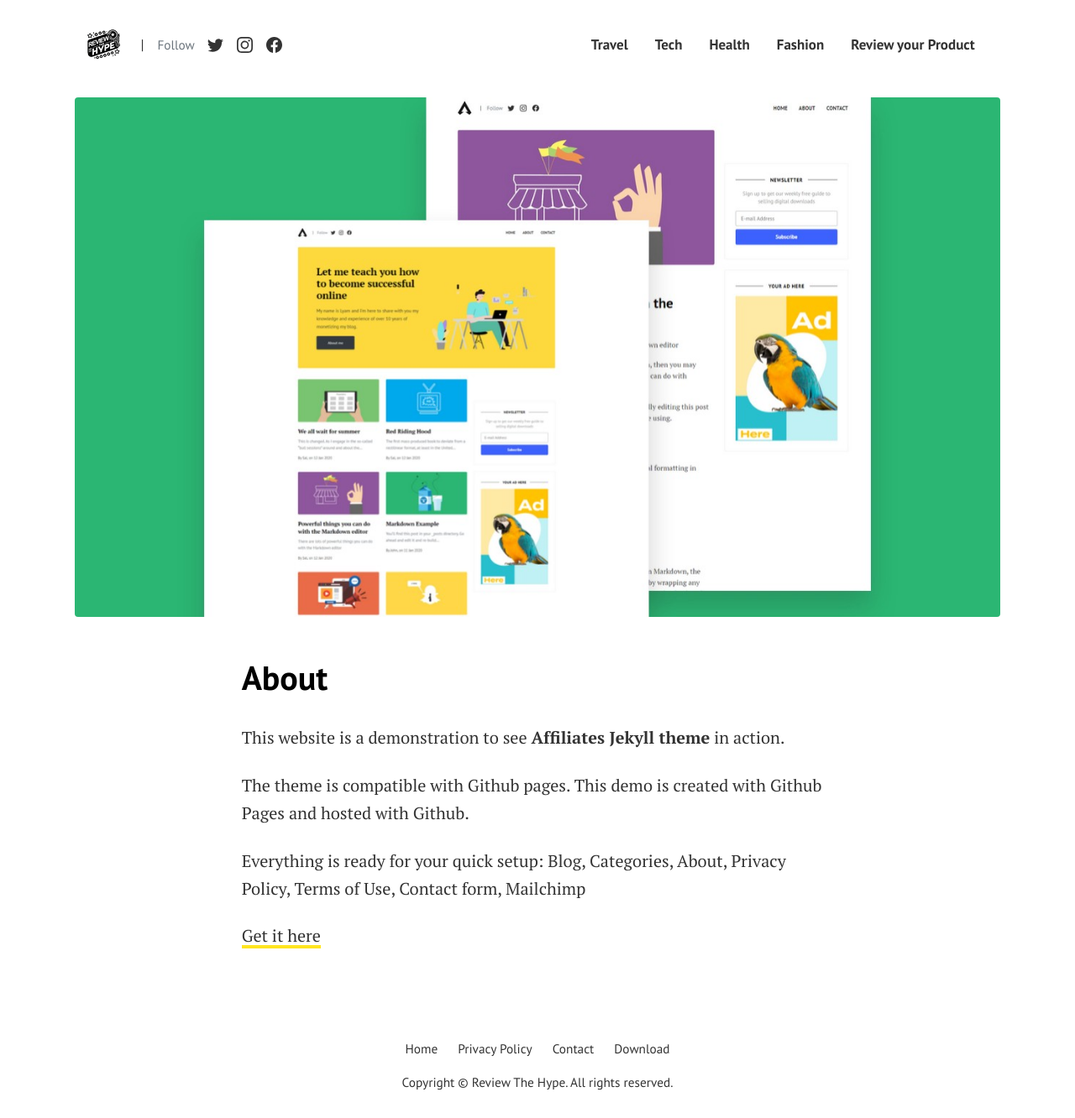
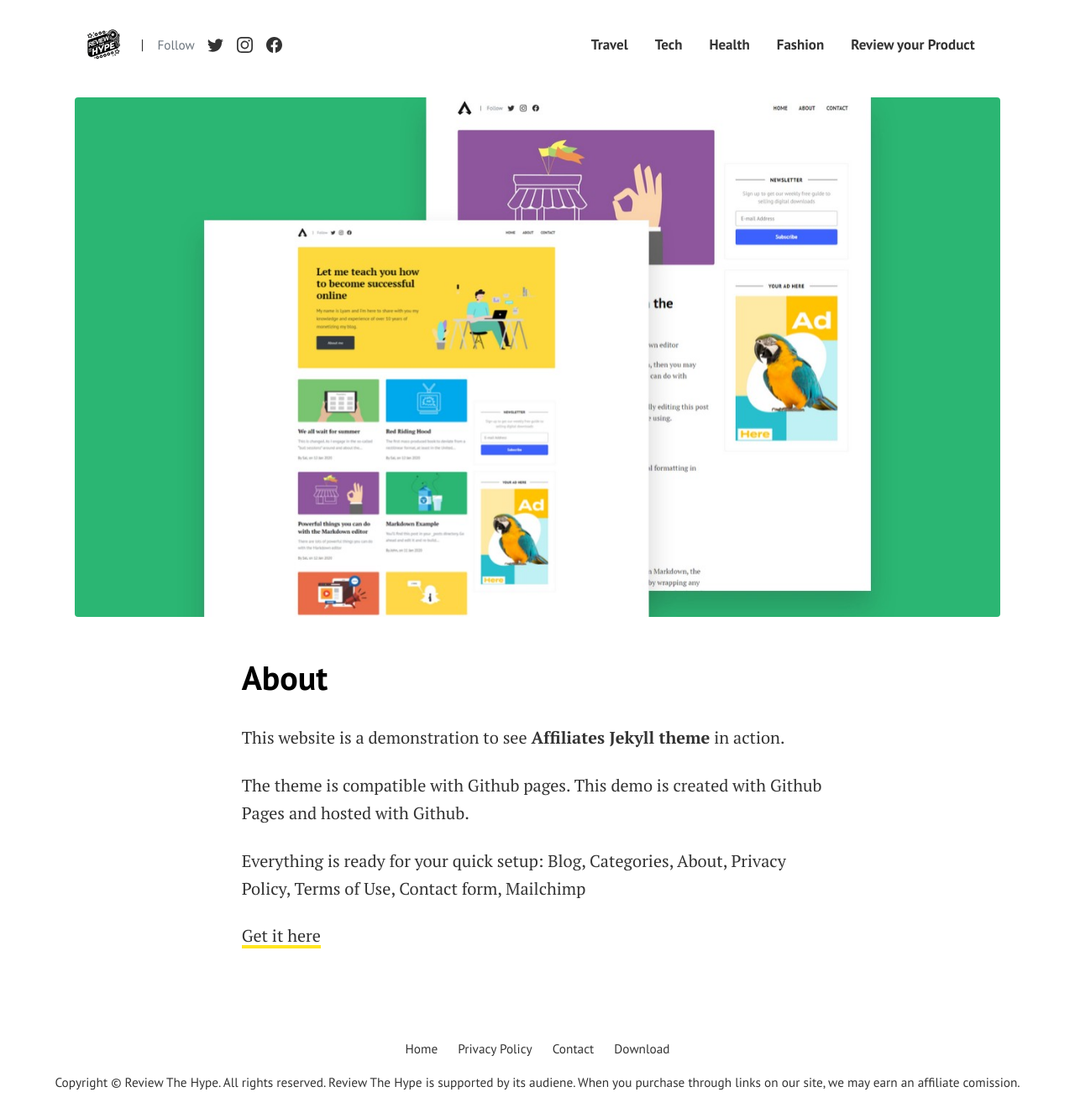
Before and after one commit to reviewthehype/reviewthehype, a Jekyll site: the page built from pages/about.md, in a window 1280 px wide and 1332 px high. Shown: the whole window at 84% size. Built offline with Jekyll 4.4.1, drawn with Linux system fonts in a browser that asks for light colours.

Commit message:
added affiliate disclaimer

```diff
--- a/_layouts/default.html
+++ b/_layouts/default.html
@@ -113,6 +113,8 @@ gtag('config', '{{site.ganalytics}}');
     </ul>
     <div class="copyright small">
        Copyright © {{site.title}}. All rights reserved.
+	   {{site.title}} is supported by its audiene. When you purchase through links on our site, we may earn an affiliate comission.
+
     </div>
 </footer>
 
```
